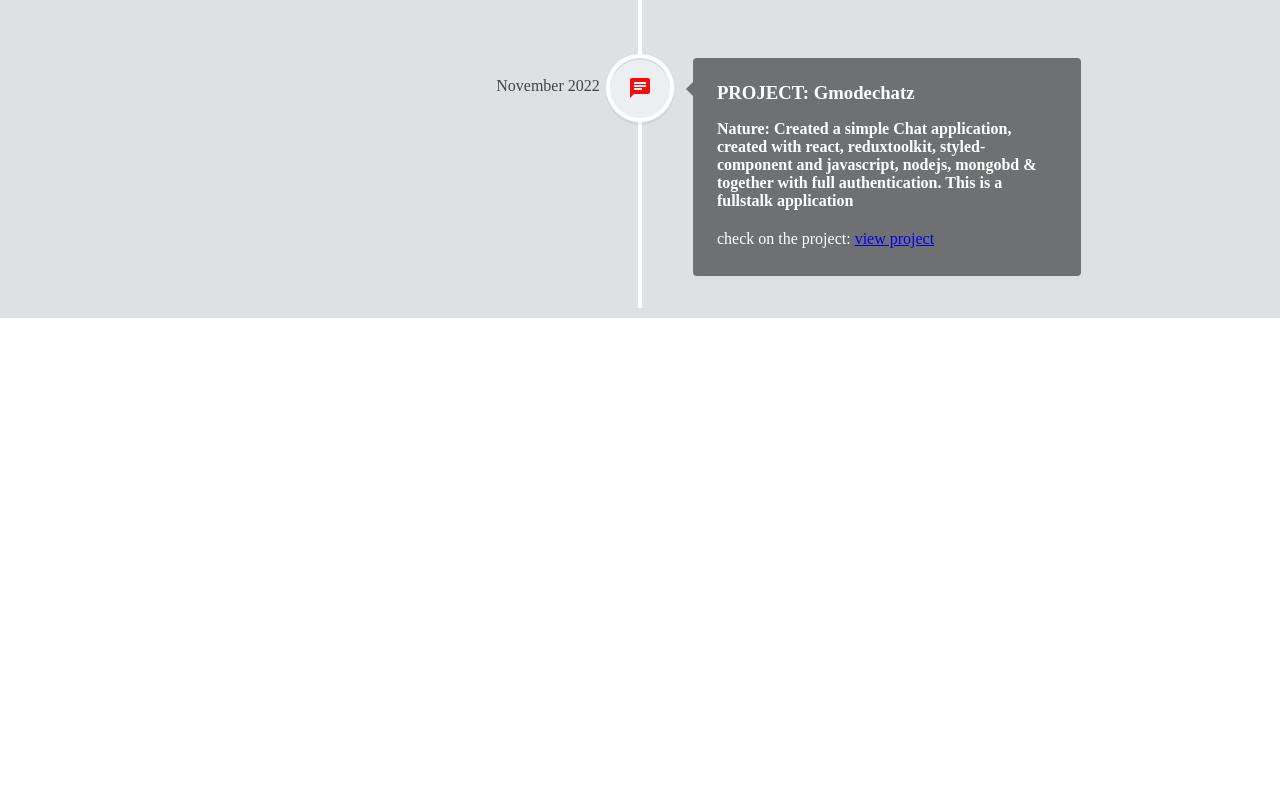
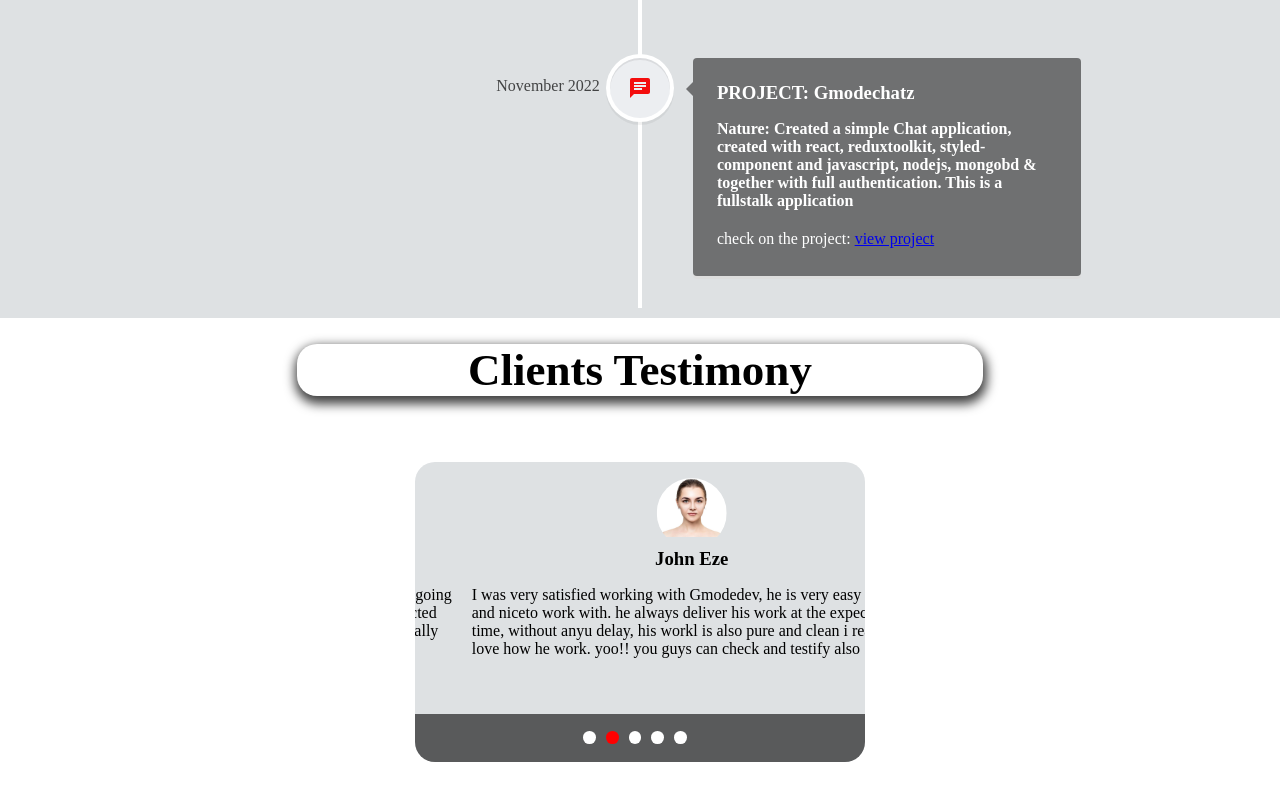
Before and after one commit to austinedavid/run, a React (Create React App) app in the folder client/: page / in a window 1280 px wide. Shown: the part 4025-4825 px from the top of the page. Before the commit the page ends 4343 px from the top, so only its background shows below. Built offline with nearby package versions, Linux system fonts and the light colour scheme.

Commit message:
added my testimony

```diff
--- a/client/src/App.js
+++ b/client/src/App.js
@@ -5,6 +5,7 @@ import Home from './components/Home';
 import Navbar from './components/Navbar';
 import Projects from './components/Projects';
 import Skills from './components/Skills';
+import Testimony from './components/Testimony';
 
 // below is our styling
 const Container = styled.div`
@@ -21,6 +22,7 @@ function App() {
       <About/>
       <Skills/>
       <Projects/>
+      <Testimony/>
     </Container>
   );
 }
--- /dev/null
+++ b/client/src/components/Testimony.jsx
@@ -0,0 +1,180 @@
+import React, {useState, useEffect} from 'react'
+import styled from 'styled-components'
+import {myTestimony} from '../utils/testimony'
+
+// our styles appears here
+const Container = styled.div`
+    width: 100%;
+    min-height: 80vh;
+
+    .wrapper{
+        max-width: 1000px;
+        height: 100%;
+        margin: 0 auto;
+        padding: 10px;
+
+        .heading{
+            width: 70%;
+            background-color: white;
+            margin: 1rem auto;
+            display: flex;
+            align-items: center;
+            justify-content: center;
+            font-size: 45px;
+            font-weight: bold;
+            border-radius: 20px;
+            box-shadow: 1px 5px 11px 3px rgba(0,0,0,0.75);
+            -webkit-box-shadow: 1px 5px 11px 3px rgba(0,0,0,0.75);
+            -moz-box-shadow: 1px 5px 11px 3px rgba(0,0,0,0.75);
+
+            @media(max-width:560px){
+                font-size: 30px;
+            }
+        }
+        .slide-container{
+            width: 100%;
+            height: 400px;
+
+            display: flex;
+            align-items: center;
+            justify-content: center;
+
+            .slide-wrapper{
+                width: 450px;
+                height: 300px;
+                background-color: #dee1e3;
+                overflow: hidden;
+                position: relative;
+                border-radius: 20px;
+
+                .slides{
+                    width: 100%;
+                    height: 100%;
+                    display: flex;
+                    transition: all 1s ease;
+                    transform: translateX(${(prop)=> prop.page * -100}%);
+
+
+                    .slide{
+                       min-width: 100%;
+                        height: 100%;
+                        display: flex;
+                        align-items: center;
+                        flex-direction: column;
+                        padding-top: 1rem;
+                        padding-bottom: 1rem;
+                        padding-left: 10px;
+                        padding-left: 10px;
+
+                        .face{
+                            width: 70px;
+                            height: 70px;
+                            border-radius: 50%;
+                            overflow: hidden;
+
+                            img{
+                                width: 100%;
+                            }
+                        }
+
+                        .name{
+                            margin-bottom: 1rem;
+                        }
+                    }
+                }
+
+                .slide-indicator{
+                    position: absolute;
+                    bottom: 0px;
+                    left: 0px;
+                    width: 100%;
+                    height: 3rem;
+                    background-color: rgba(0,0,0,0.6);
+                    display: flex;
+                    align-items: center;
+                    justify-content: center;
+
+                    .indicator{
+                        width: 0.8rem;
+                        height: 0.8rem;
+                        border-radius: 50%;
+                        background-color: white;
+                        margin-right: 10px;
+                    }
+                    .first{
+                        background-color: ${(prop)=> prop.page === 0? "red": "white"};
+                    }
+                    .second{
+                        background-color: ${(prop)=> prop.page === 1? "red": "white"};
+                    }
+                    .third{
+                        background-color: ${(prop)=> prop.page === 2? "red": "white"};
+                    }
+                    .fourth{
+                        background-color: ${(prop)=> prop.page === 3? "red": "white"};
+                    }
+                    .fifth{
+                        background-color: ${(prop)=> prop.page === 4? "red": "white"};
+                    }
+                }
+            }
+        }
+
+    }
+
+`
+
+// our jsx below here
+const Testimony = () => {
+    // creating our sliders state
+    const [page, setpage] = useState(0)
+    useEffect(()=>{
+        const oursliders = setInterval(()=>{
+            if(page < 4){
+                setpage(page+1)
+            }else{
+                setpage(0)
+            }
+
+        }, 6000)
+        return ()=>clearInterval(oursliders)
+    }, [page])
+
+    console.log(page)
+  return (
+    <Container page={page}>
+        <div className='wrapper'>
+            <div className='heading'>Clients Testimony</div>
+            <div className='slide-container'>
+                <div className='slide-wrapper'>
+                    <div className='slides'>
+                        {myTestimony.map((each)=>(
+                            <div className='slide' key={each.sn}>
+                                <div className='face'>
+                                    <img src={each.image}/>
+                                </div>
+                                <div className='name'>
+                                    <h3>{each.name}</h3>
+                                </div>
+                                <div className='writeup'>
+                                    <p>{each.writeUp}</p>
+                                </div>
+                            </div>
+                        ))}
+
+                    </div>
+                    <div className='slide-indicator'>
+                        <div className='indicator first' ></div>
+                        <div className='indicator second'></div>
+                        <div className='indicator third'></div>
+                        <div className='indicator fourth'></div>
+                        <div className='indicator fifth'></div>
+                    </div>
+                </div>
+            </div>
+        </div>
+    </Container>
+  )
+}
+
+export default Testimony
```
